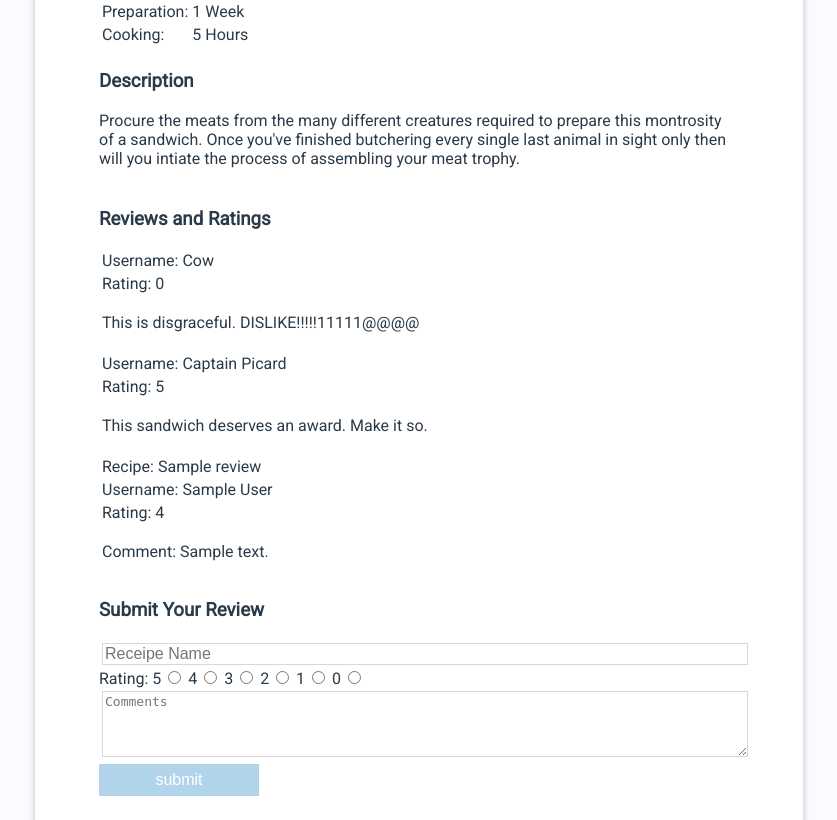
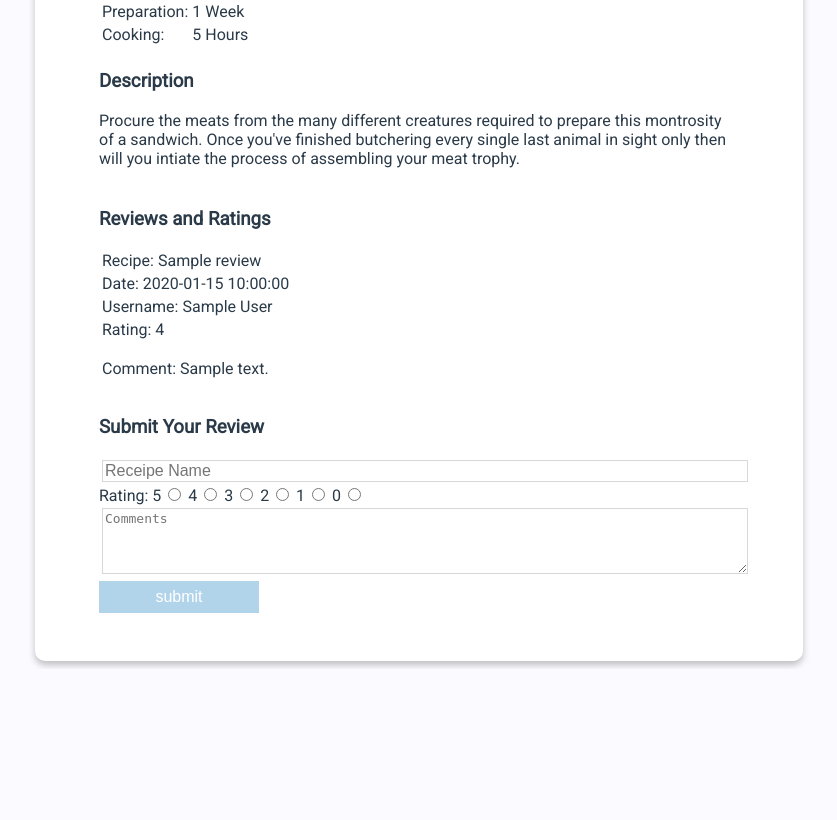
Before and after one commit to recipes1520/RECIPE-APP, a Python web app: template templates/review-form.html in a window 1280 px wide. Shown: the part 1308-2128 px from the top of the page, without its empty margins (221-1058 px from the left). After the commit the page ends 1976 px from the top, so only its background shows below. Run offline with Jinja, Linux system fonts and the light colour scheme; the template is opened without the code that fills it: most values are stand-ins (such as "Sample title", 1, 10 or a date in 2020).

Commit message:
date submission

```diff
--- a/Main.py
+++ b/Main.py
@@ -45,7 +45,7 @@ class ReviewPage(webapp2.RequestHandler) :
 
     def render_reviews(self) :
         query = ReviewSubmission.query(ancestor=get_key()).order(
-                ReviewSubmission.date)
+                -ReviewSubmission.date)
         user_reviews = query.fetch()
         template_values = {
             'review_submit' : user_reviews,
--- a/templates/review-form.html
+++ b/templates/review-form.html
@@ -95,38 +95,14 @@
                 <!-- USER REVIEWS -->
                 <div class="userReviewPost">
                     <h3>Reviews and Ratings</h3>
-                    <table class="userReviewTable">
-                        <tr>
-                            <td>Username: Cow</td>
-                        </tr>
-                        <tr>
-                            <td>Rating: 0</td>
-                        </tr>
-                        <tr>
-                            <td>
-                                <p>This is disgraceful.  DISLIKE!!!!!11111@@@@</p>
-                            </td>
-                        </tr>
-                    </table>
-                        <table class="userReviewTable">
-                        <tr>
-                            <td>Username: Captain Picard</td>
-                        </tr>
-                        <tr>
-                            <td>Rating: 5</td>
-                        </tr>
-                        <tr>
-                            <td>
-                                <p>This sandwich deserves an award.  Make it so.</p>
-                            </td>
-                        </tr>
-                    </table>
-
 		    {% for review in review_submit %}
 		    </table>
                         <table class="userReviewTable">
 			<tr>
 			    <td>Recipe: {{ review.recipe_name }}</td>
+			</tr>
+			<tr>
+			    <td>Date: {{ review.date }}</td>
 			</tr>
                         <tr>
                             <td>Username: {{ review.author }}</td>
@@ -141,7 +117,6 @@
                         </tr>
                     </table>
 		    {% endfor %}
-
 
                 </div> <!-- END USER REVIEWS -->
                   <!-- RECIPE REVIEW FORM -->
```
Also changed, not shown: .ropeproject/config.py (added), 4 other files.
